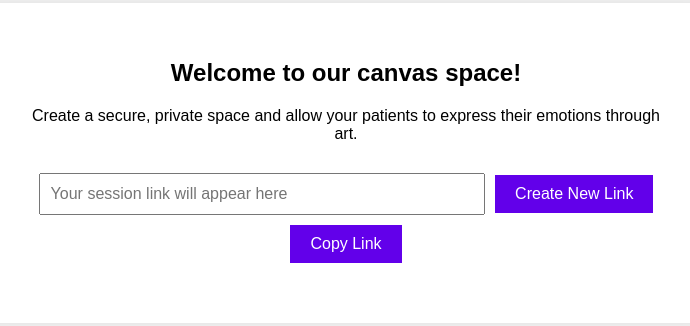
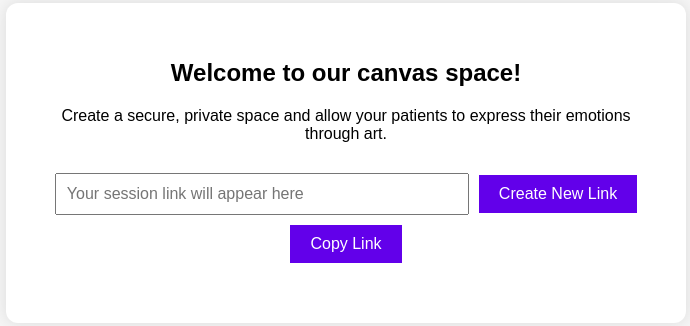
Before and after one commit to MMX2024/TATICollageTool, a website: page public/index.html in a window 1280 px wide. Shown: the part 237-563 px from the top of the page, without its empty margins (294-984 px from the left). Drawn offline with Linux system fonts and the light colour scheme.

Commit message:
Describe your changes

```diff
--- a/public/styles/style.css
+++ b/public/styles/style.css
@@ -15,7 +15,7 @@ body {
     padding: 40px; /* Increased padding */
     border-radius: 12px; /* Slightly rounder corners */
     box-shadow: 0 0 15px rgba(0,0,0,0.1); /* Slightly bigger shadow */
-    width: 650px; /* Increased width for larger box */
+    width: 600px; /* Increased width for larger box */
 }
 
 input[type="text"] {
```
